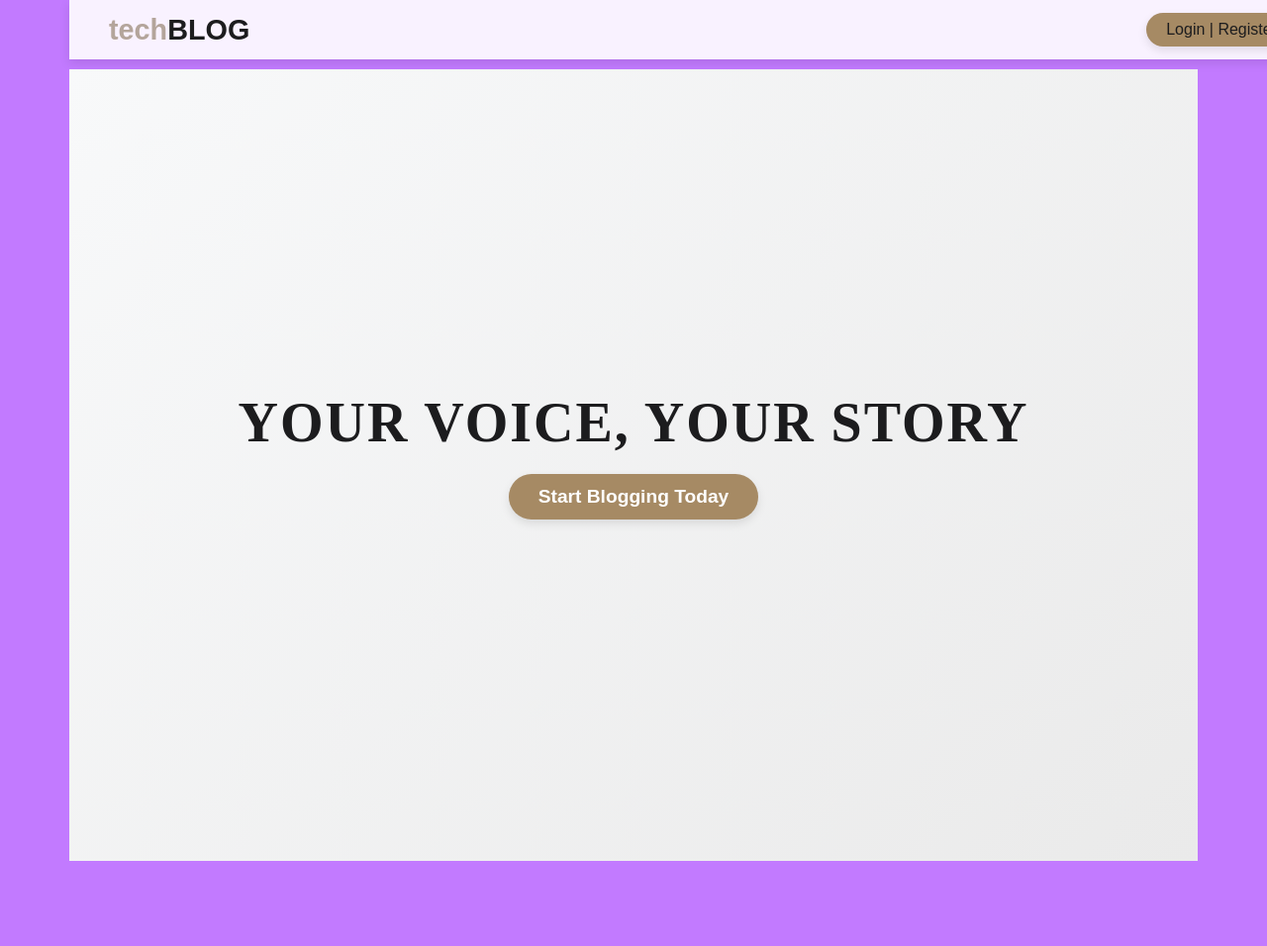
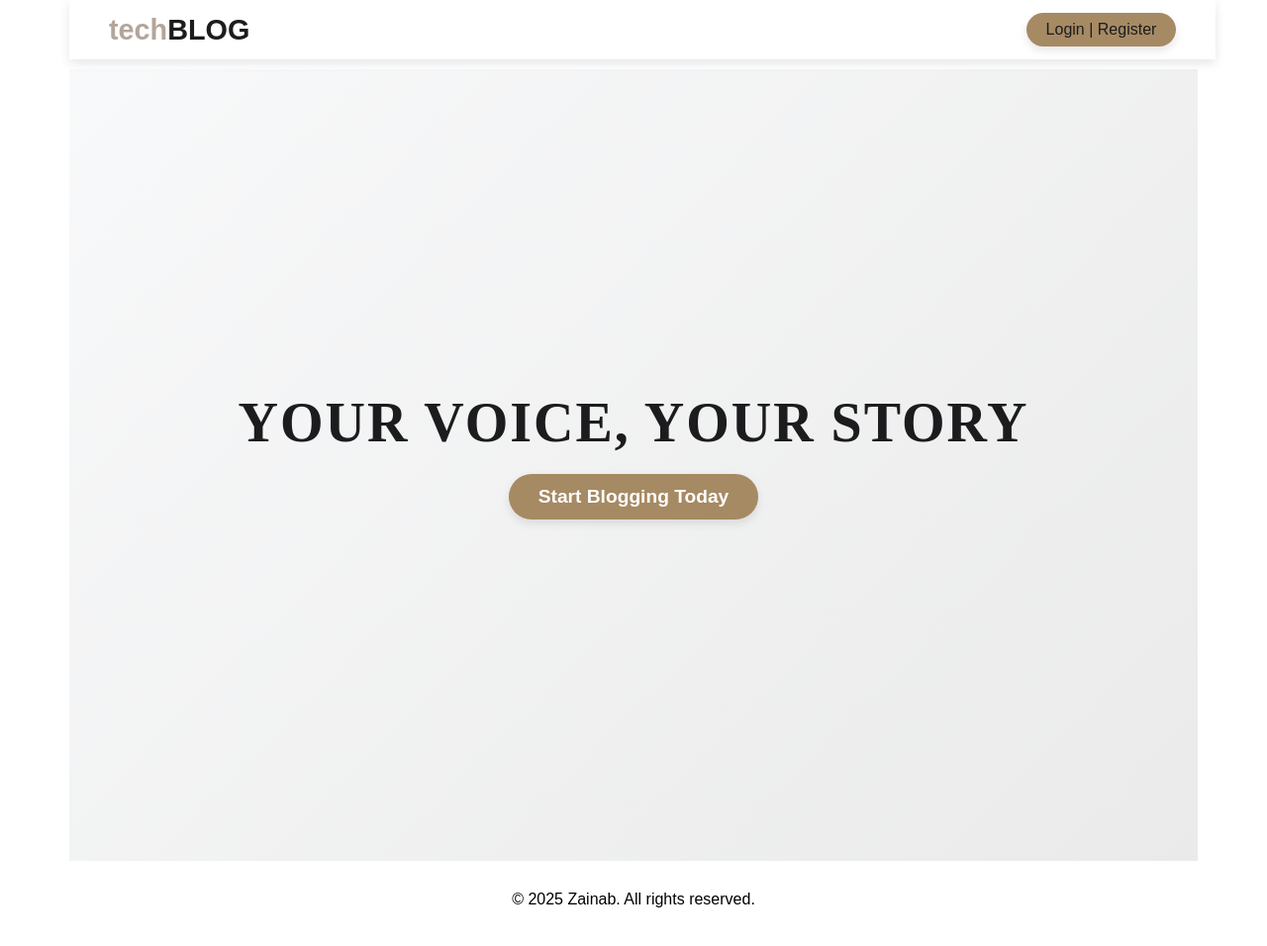
Before and after one commit to zainab-a1/blog, a website: page project/main/public/index.htm in a window 1280 px wide. Shown: the whole page at 99% size. Drawn offline with Linux system fonts and the light colour scheme.

Commit message:
changed the background colours and added footer

```diff
--- a/project/main/public/assets/style.css
+++ b/project/main/public/assets/style.css
@@ -13,7 +13,7 @@ span {
 .navbar {
     position: fixed;
     top: 0;
-    width: 100%;
+    width: 90.5%;
     height: 60px;
     display: flex;
     justify-content: space-between;
@@ -185,7 +185,8 @@ body {
     max-width: 400px;
     margin: auto;
     margin-top: 80px;
-    background: oklch(94.6% 0.033 307.174);
+    /* background: oklch(94.6% 0.033 307.174); */
+    background: rgba(236, 234, 234, 0.9); /* Light transparent background */
     padding: 20px;
     border-radius: 10px;
     box-shadow: 0 0 15px rgba(0, 0, 0, 0.1);
@@ -233,9 +234,17 @@ input[type="submit"], button {
 }
 
 .bg {
-    background: #91a7ff;
+    background: rgba(255, 255, 255, 0.9); /* Light transparent background */
+}
+.b-g{
+    background: rgba(247, 245, 245, 0.9); /* Light transparent background */
+
 }
 
 .hidden {
     display: none;
 }
+
+footer {
+    margin-top: 30px;
+}
--- a/project/main/public/index.htm
+++ b/project/main/public/index.htm
@@ -8,7 +8,7 @@
     <link rel="stylesheet" href="./assets/style.css">
 </head>
 
-<body>
+<body class="bg">
     <!-- Navbar -->
     <nav class="navbar">
     <div class="logo"><span>tech</span>BLOG</div>
@@ -25,6 +25,9 @@
             <a href="/login" class="btn">Start Blogging Today</a>
         </div>
     </div>
+    <footer>
+        <p>© 2025 Zainab. All rights reserved.</p>
+    </footer>
     <script src="./assets/script.js"></script>
 </body>
 
```
Also changed, not shown: project/main/public/login.htm (+1 -1 lines).
